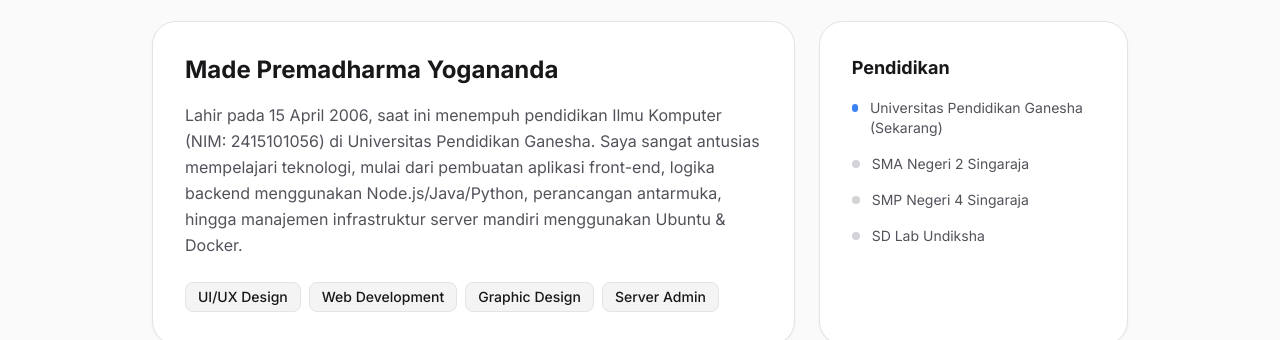
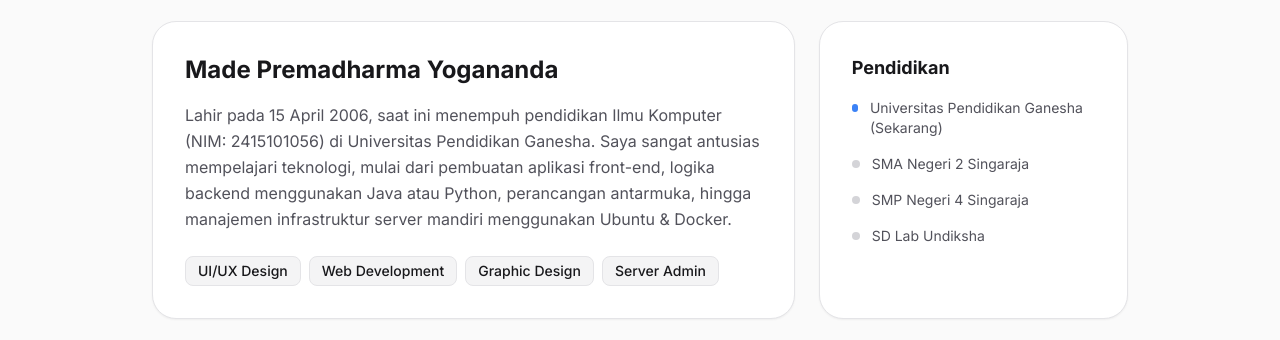
Before and after one commit to Chevozz/responsive-web-portofolio, a website: page tentang.html in a window 1280 px wide. Shown: the part 239-579 px from the top of the page. Drawn offline with nearby package versions, Linux system fonts and the light colour scheme.

Commit message:
salah pecik

```diff
--- a/tentang.html
+++ b/tentang.html
@@ -57,7 +57,7 @@
             <div class="md:col-span-2 bg-white dark:bg-darkCard p-8 rounded-3xl border border-zinc-200 dark:border-borderC shadow-sm">
                 <h2 class="text-2xl font-bold mb-4">Made Premadharma Yogananda</h2>
                 <p class="text-zinc-600 dark:text-zinc-400 leading-relaxed mb-6">
-                    Lahir pada 15 April 2006, saat ini menempuh pendidikan Ilmu Komputer (NIM: 2415101056) di Universitas Pendidikan Ganesha. Saya sangat antusias mempelajari teknologi, mulai dari pembuatan aplikasi front-end, logika backend menggunakan Node.js/Java/Python, perancangan antarmuka, hingga manajemen infrastruktur server mandiri menggunakan Ubuntu & Docker.
+                    Lahir pada 15 April 2006, saat ini menempuh pendidikan Ilmu Komputer (NIM: 2415101056) di Universitas Pendidikan Ganesha. Saya sangat antusias mempelajari teknologi, mulai dari pembuatan aplikasi front-end, logika backend menggunakan Java atau Python, perancangan antarmuka, hingga manajemen infrastruktur server mandiri menggunakan Ubuntu & Docker.
                 </p>
                 <div class="flex flex-wrap gap-2">
                     <span class="px-3 py-1 bg-zinc-100 dark:bg-zinc-800 rounded-lg text-sm font-medium border border-zinc-200 dark:border-borderC">UI/UX Design</span>
```
Also changed, not shown: 2 other files.
